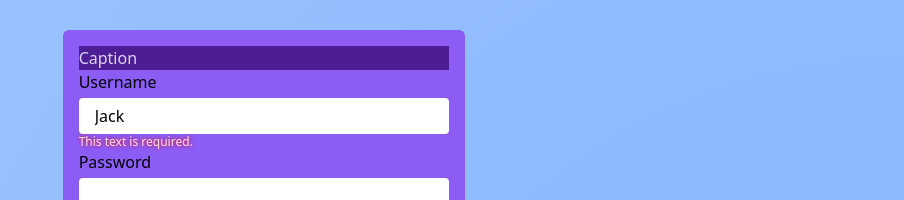
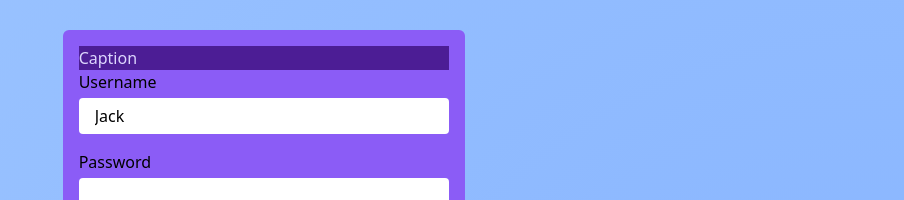
Before and after one commit to maxzz/forms-wreducer, a React (Vite) app: page / in a window 1280 px wide. Shown: the part 173-373 px from the top of the page, without its empty margins (376-1280 px from the left). Built offline with nearby package versions, Linux system fonts and the light colour scheme.

Commit message:
WIP. form. add simple text field validation

```diff
--- a/src/components/FormWithReducer/index.tsx
+++ b/src/components/FormWithReducer/index.tsx
@@ -56,6 +56,7 @@ export function FormWithReducer() {
                     type="text"
                     value={state.name}
                     onChange={(e) => reduceState({ type: 'setName', payload: { name: e.target.value } })}
+                    error={state.name ? undefined : "This text is required."}
                 />
 
                 <Input
@@ -63,6 +64,7 @@ export function FormWithReducer() {
                     type="password"
                     value={state.password}
                     onChange={(e) => reduceState({ type: 'setPassword', payload: { password: e.target.value } })}
+                    error={state.password ? undefined : "This text is required."}
                 />
 
                 <div className="my-8 px-2 py-1 text-xs bg-violet-300 rounded whitespace-pre">
--- a/src/components/FormWithReducer/ui.tsx
+++ b/src/components/FormWithReducer/ui.tsx
@@ -1,11 +1,12 @@
+import { classNames } from "@/utils/classnames";
 import { InputHTMLAttributes } from "react";
 
-export function Input({ label, ...rest }: { label: string; } & InputHTMLAttributes<HTMLInputElement>) {
+export function Input({ label, error, className, ...rest }: { label: string; error?: string; } & InputHTMLAttributes<HTMLInputElement>) {
     return (
-        <label className="grid">
+        <label className="select-none grid">
             <div className="mb-1">{label}</div>
             <input className="px-4 py-1.5 rounded" {...rest} />
-            <div className="text-xs invisible_ text-red-100" style={{textShadow: '0px 0px 4px red'}}>This text is required.</div>
+            <div className={classNames(!error && "invisible", "text-xs text-red-100 min-h-[1rem]", className)} style={{ textShadow: '0px 0px 4px red' }}>{error}</div>
         </label>
     );
 }
--- /dev/null
+++ b/src/utils/classnames.ts
@@ -0,0 +1,11 @@
+export function cx(...classes: Array<string | Record<string, boolean>>): string {
+    return classes.map((cls) => (
+        typeof cls === 'string'
+            ? cls
+            : Object.keys(cls).filter((subKey: string) => cls[subKey]).join(' ')),
+    ).join(' ');
+}
+
+export function classNames(...classes: (string | undefined | false | null)[]): string {
+    return classes.filter(Boolean).join(' ');
+}
```
